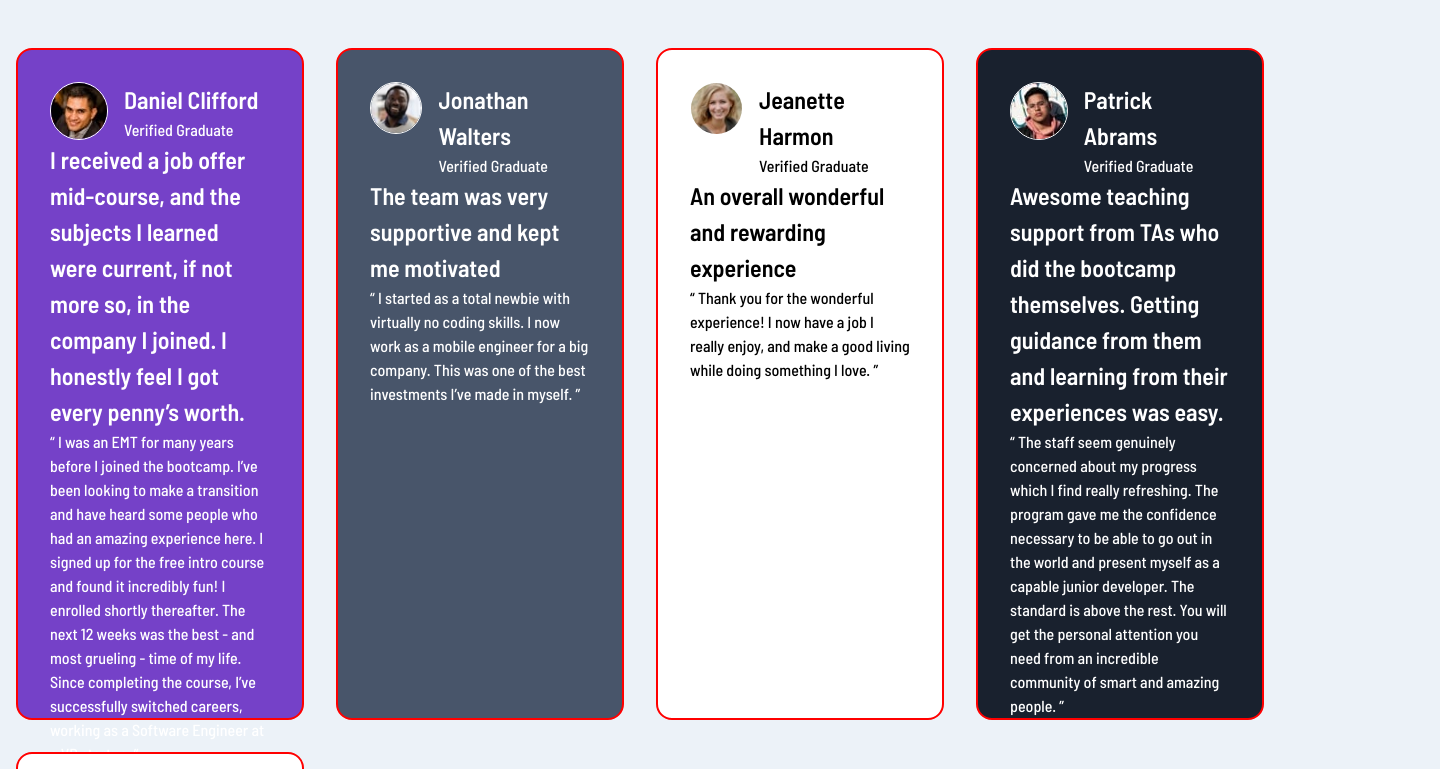
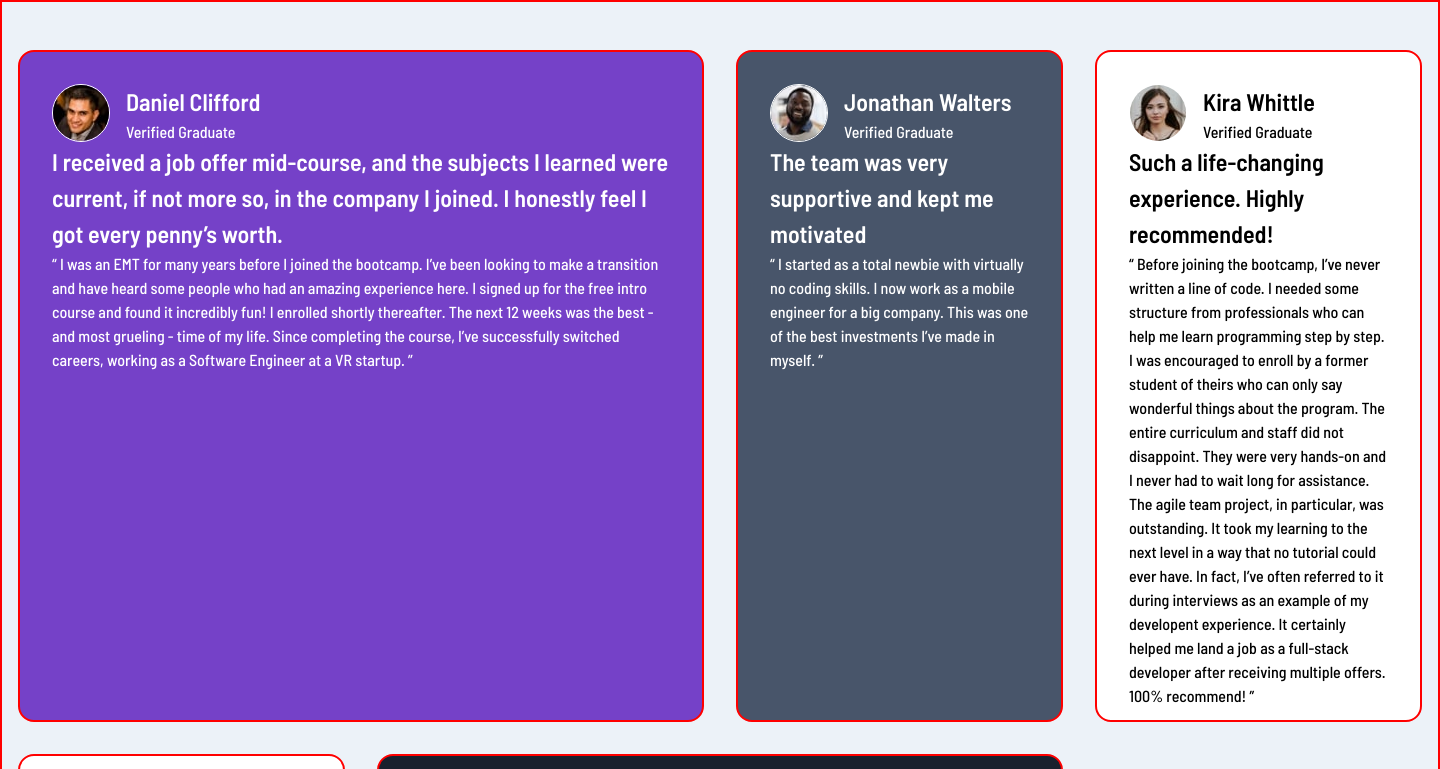
Before and after one commit to mortalcode/Testimonials-Grid, a plain HTML site: page index.html in a window 1280 px wide. Shown: the top 769 px of the page, 1440 px wide, since content can reach past the window. Drawn offline with Linux system fonts and the light colour scheme.

Commit message:
Update 1
css code tweaked

```diff
--- a/styles.css
+++ b/styles.css
@@ -1,59 +1,43 @@
 /* CSS Reset  */
 /* ---------------------------------------------------------------------------- */
-/*
-  1. Use a more-intuitive box-sizing model.
-*/
+
+/*1. Use a more-intuitive box-sizing model.*/
 *, *::before, *::after {
     box-sizing: border-box;
   }
-  /*
-    2. Remove default margin
-  */
+  /*2. Remove default margin*/
   * {
     margin: 0;
   }
-  /*
-    3. Allow percentage-based heights in the application
-  */
+  /* 3. Allow percentage-based heights in the application*/
   html, body {
     height: 100%;
   }
-  /*
-    Typographic tweaks!
+  /* Typographic tweaks!
     4. Add accessible line-height
-    5. Improve text rendering
-  */
+    5. Improve text rendering*/
   body {
     line-height: 1.5;
     -webkit-font-smoothing: antialiased;
   }
-  /*
-    6. Improve media defaults
-  */
+  /*6. Improve media defaults */
   img, picture, video, canvas, svg {
     display: block;
     max-width: 100%;
   }
-  /*
-    7. Remove built-in form typography styles
-  */
+  /*7. Remove built-in form typography styles */
   input, button, textarea, select {
     font: inherit;
   }
-  /*
-    8. Avoid text overflows
-  */
+  /* 8. Avoid text overflows */
   p, h1, h2, h3, h4, h5, h6 {
     overflow-wrap: break-word;
   }
-  /*
-    9. Create a root stacking context
-  */
+  /*9. Create a root stacking context */
   #root, #__next {
     isolation: isolate;
   }
   /* ---------------------------------------------------------------------------- */
-
 
 /* Colors */
 :root {
@@ -64,6 +48,8 @@
 --light-gray: hsl(0, 0%, 81%);
 --light-grayish-blue: hsl(210, 46%, 95%);
 }
+
+ /* ---------------------------------------------------------------------------- */
 
 /* daniel-clifford */
 .testimonial-daniel-clifford{
@@ -93,42 +79,70 @@
     background-color: var(--white);
 }
 
+ /* ---------------------------------------------------------------------------- */
+
 body {
     font-family: 'Barlow Semi Condensed', sans-serif;
     font-weight: 500;
     min-height: 100vh;
     background-color: var(--light-grayish-blue);
 }
-
-h1{
-    font-weight: 700;
-}
-
 .flex{
     display: flex;
     gap: 1rem;
 }
-
 .profile-picture{
     border: 1px solid white;
     border-radius: 50%;
     overflow: hidden;
 }
 
+/* Box Body  */
+/* ----------------------------------------------------------------------------*/
 .box-body{
+  /* (just for refrence) */
   border: 2px solid red;
+
   border-radius: 1rem;
   margin: 1rem;
   padding: 2rem;
   height: 42rem;
 }
+.box-body:first-child {
+  grid-column-start: 1;
+  grid-column-end: 3;
+  grid-row-start: 1;
+  grid-row-end: 2;
+}
+.box-body:nth-child(3) {
+  grid-column-start:1 ;
+  grid-column-end: 2;
+  grid-row-start: 2;
+  grid-row-end: 3;
+}
+.box-body:nth-child(4) {
+  grid-column-start: 2;
+  grid-column-end: 4;
+  grid-row-start: 2;
+  grid-row-end: 3;
+}
+.box-body:last-child{
+  grid-column-start: 4;
+  grid-column-end: 5;
+  grid-row-start: 1;
+  grid-row-end: 3;
+}
+
+ /* ---------------------------------------------------------------------------- */
 
 main{
+  /* (just for refrence) */
+  border: 2px solid red;
+
     display: grid;
     align-items: start;
     padding-block: 2rem;
-    /* width: min(95%, 70rem); */
-    max-width: 1440px;
+    width: 1440px;
     margin-inline: auto;
     grid-template-columns: repeat(4, 1fr);
 }
```
Lines whose indentation alone changed are shown as unchanged.
